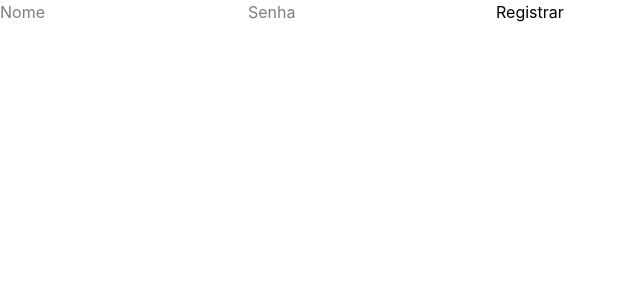
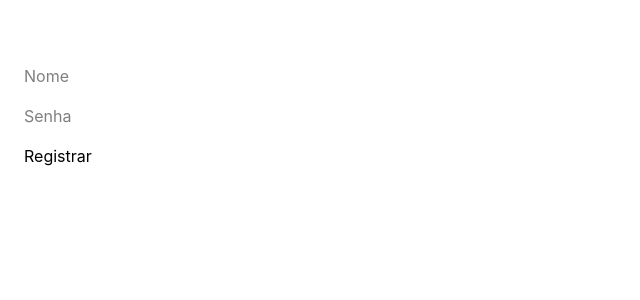
Before and after one commit to devTag59/vite_teste01, a React (Vite) app: page /logon in a window 1280 px wide. Shown: the top 300 px of the page, without its empty margins (0-640 px from the left). Built offline with nearby package versions, Linux system fonts and the light colour scheme.

Commit message:
estilizando o login

```diff
--- a/db.json
+++ b/db.json
@@ -17,18 +17,6 @@
       "id": "bfd4"
     },
     {
-      "id": "dc11",
-      "nome": "teste",
-      "senha": "123456",
-      "status": true
-    },
-    {
-      "id": "c423",
-      "nome": "teste",
-      "senha": "123456",
-      "status": true
-    },
-    {
       "id": "dddd",
       "nome": "teste",
       "senha": "123456",
--- a/src/auth/logon.tsx
+++ b/src/auth/logon.tsx
@@ -18,10 +18,26 @@ function Logon() {
     }
 
 }
-    return(<div>
+    return(<>
+    <div className="w-full
+    lg:w-1/2              {/* lg: metade da tela */}
+    flex
+    flex-col
+    items-center
+    lg:items-start       {/* lg: alinhado à esquerda */}
+    justify-center
+    text-center
+    lg:text-left         {/* lg: texto à esquerda */}
+    p-6
+    space-y-4">
+    <div>
+        <text style={{color:"white", font:"bold"}}>Registrar novo usuário</text>
+        <text style={{color:"white", font:"bold"}}>Digite seu nome e senha para criar uma conta</text>
+    </div>
         <input type="text" placeholder="Nome" value={nome} onChange={(e)=>setNome(e.target.value)}/>
         <input type="password" placeholder="Senha" value={senha} onChange={(e)=>setSenha(e.target.value)}/>
         <button onClick={setUsers}>Registrar</button>
-    </div>)
+        </div>
+    </>)
 }
 export default Logon
```
